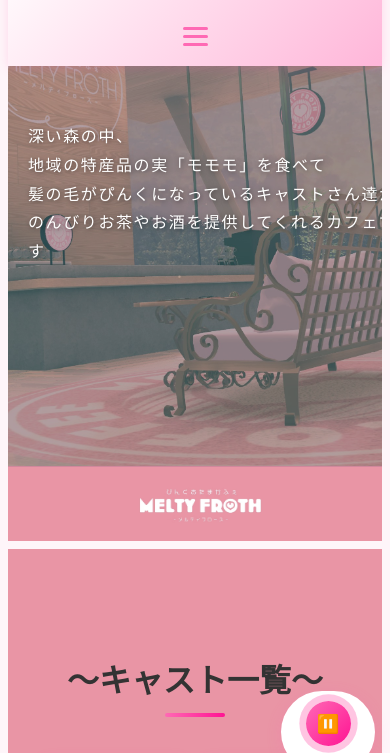
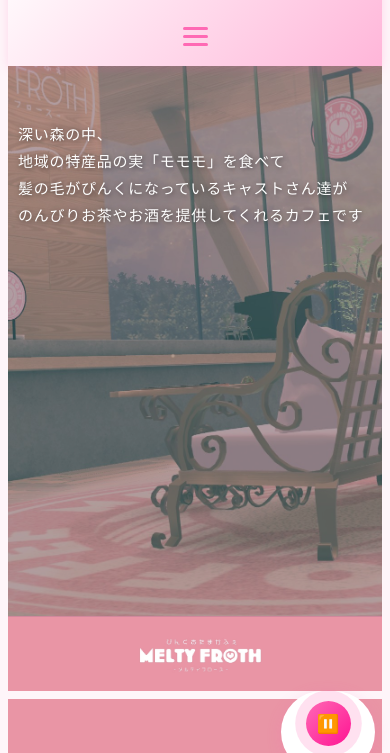
Before and after one commit to MeltyFroth/MeltyFroth, a plain HTML site: page index.html in a window 390 px wide. Shown: the part 56-809 px from the top of the page. Drawn offline with Linux system fonts and the light colour scheme; grey boxes are pictures that could not be loaded.

Commit message:
Update style.css

```diff
--- a/css/style.css
+++ b/css/style.css
@@ -653,7 +653,7 @@ body {
     /* ナビメニューをハンバーガーで制御 */
     .nav-menu {
         position: fixed;
-        top: 60px;
+        top: 100px;
         left: 0;
         width: 100%;
         background: linear-gradient(135deg, var(--white) 0%, var(--light-pink) 100%);
@@ -674,19 +674,19 @@ body {
     }
 
     .hero-subtitle {
-        font-size: 16px;
-        letter-spacing: 0.1em;
+        font-size: 15px;
+        letter-spacing: 0.05em;
         line-height: 1.8;
     }
 
     .hero-overlay {
         padding-top: 40px;
-        padding-left: 20px;
-        padding-right: 20px;
+        padding-left: 10px;
+        padding-right: 10px;
     }
 
     .hero-image-container {
-        height: 400px;
+        height: 550px;
     }
 
     .image-container {
```
